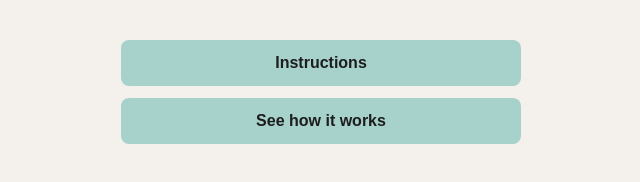
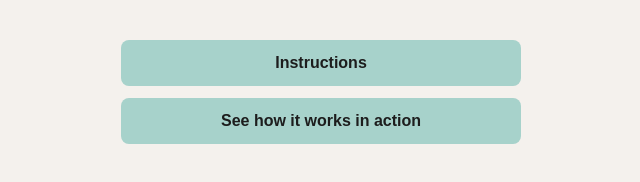
Before and after one commit to ShivprasadGS/reachninja.github.io, a plain HTML site: page game.html in a window 1280 px wide. Shown: the full height of the page, 319-959 px from the left. Drawn offline with Linux system fonts and the light colour scheme.

Commit message:
start of the project

```diff
--- a/game.html
+++ b/game.html
@@ -11,7 +11,7 @@
   <div class="container">
     <div class="btn-group">
       <button id="instructions">Instructions</button>
-      <button id="demo">See how it works</button>
+      <button id="demo">See how it works in action</button>
     </div>
   </div>
 
```
